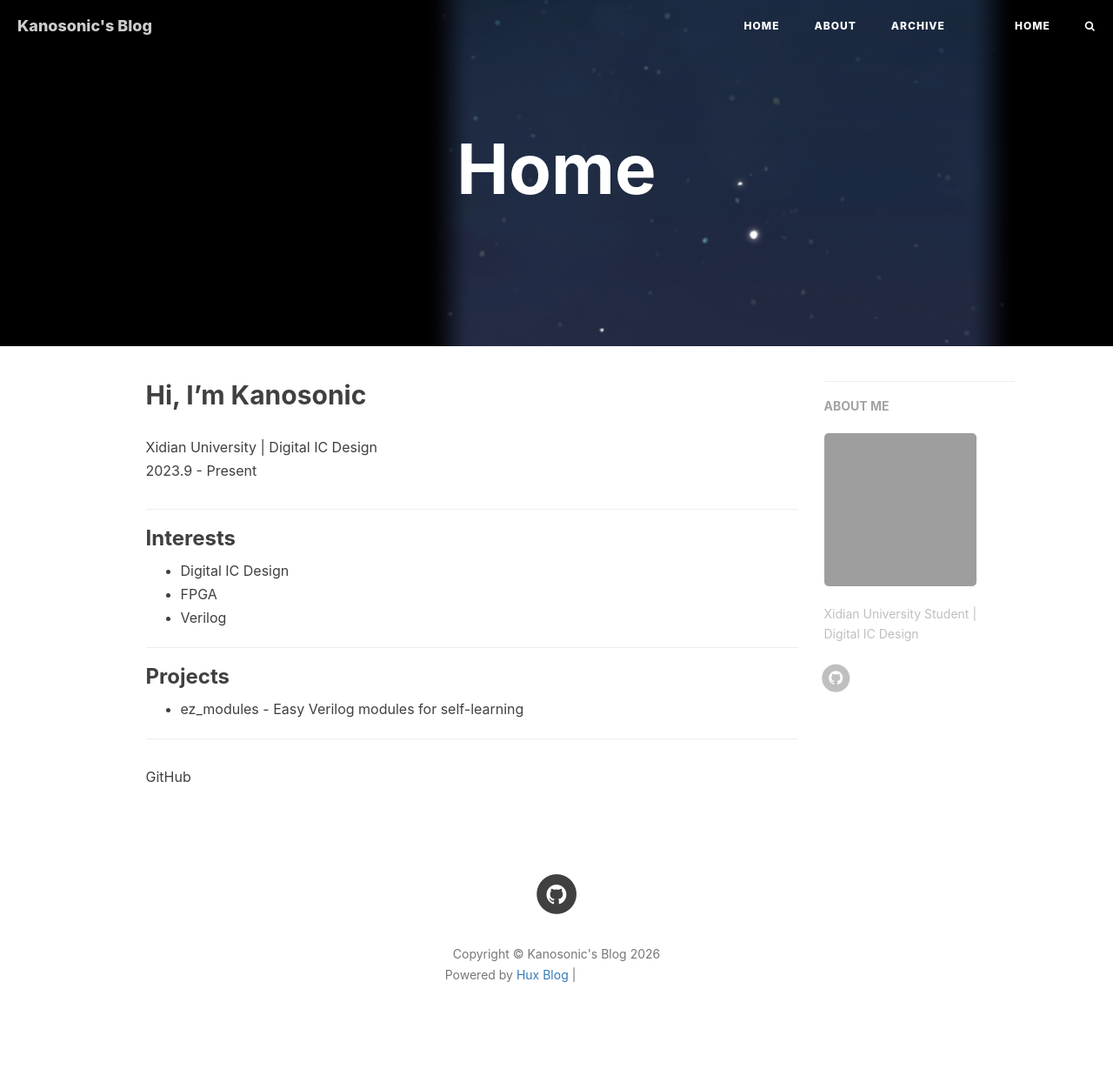
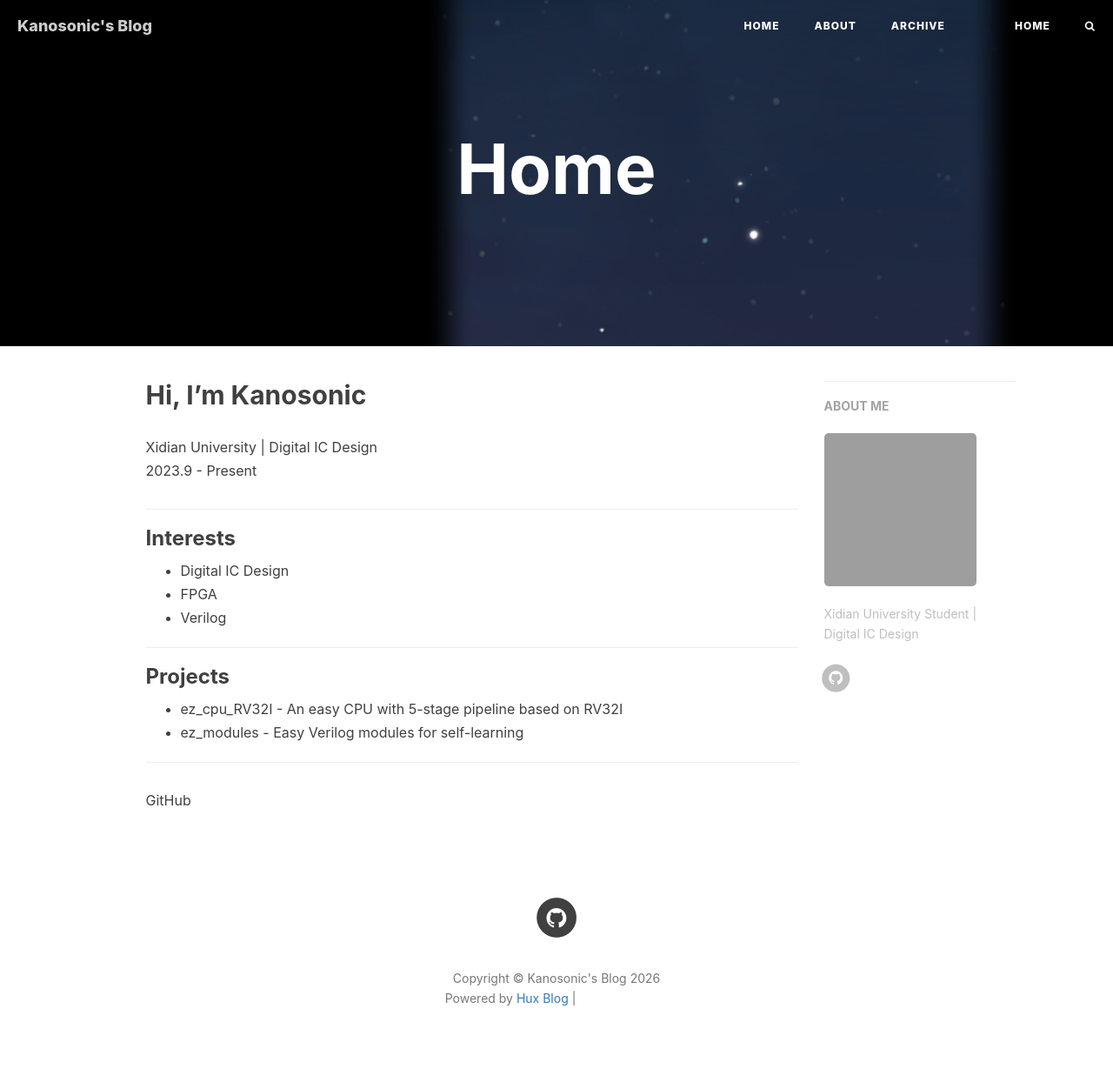
Before and after one commit to kanosonic/kanosonic.github.io, a Jekyll site: the page built from index.md, in a window 1280 px wide. Shown: the whole page at 87% size. Built offline with Jekyll 4.4.1, drawn with Linux system fonts in a browser that asks for light colours; nearby versions of some CDN libraries; the list of posts is cut into pages by our own code; comment, search, counter and statistics services are not loaded; before the commit the page ends 1225 px from its top, so only the background shows below that; grey boxes are pictures that could not be loaded.

Commit message:
Add ez_cpu_RV32I project to homepage

```diff
--- a/index.md
+++ b/index.md
@@ -21,6 +21,7 @@ Xidian University | Digital IC Design
 
 ### Projects
 
+- [ez_cpu_RV32I](https://github.com/kanosonic/ez_cpu_RV32I) - An easy CPU with 5-stage pipeline based on RV32I
 - [ez_modules](https://github.com/kanosonic/ez_modules) - Easy Verilog modules for self-learning
 
 ---
```
